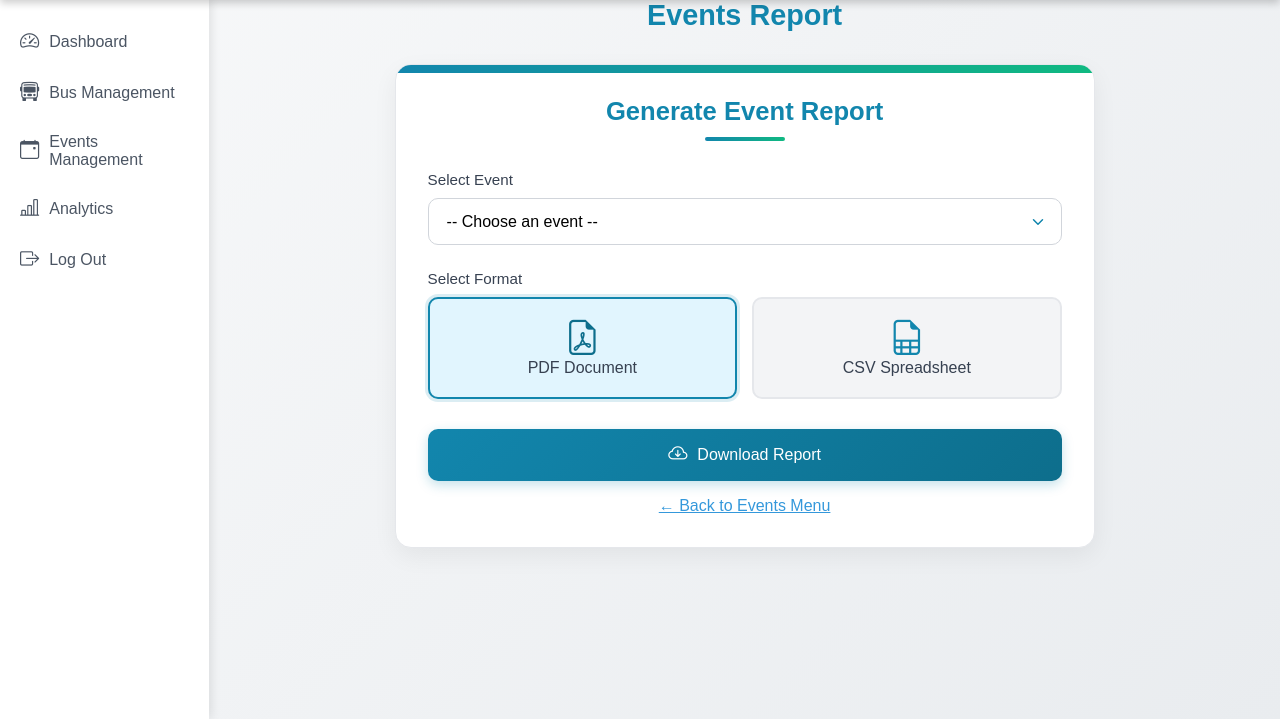
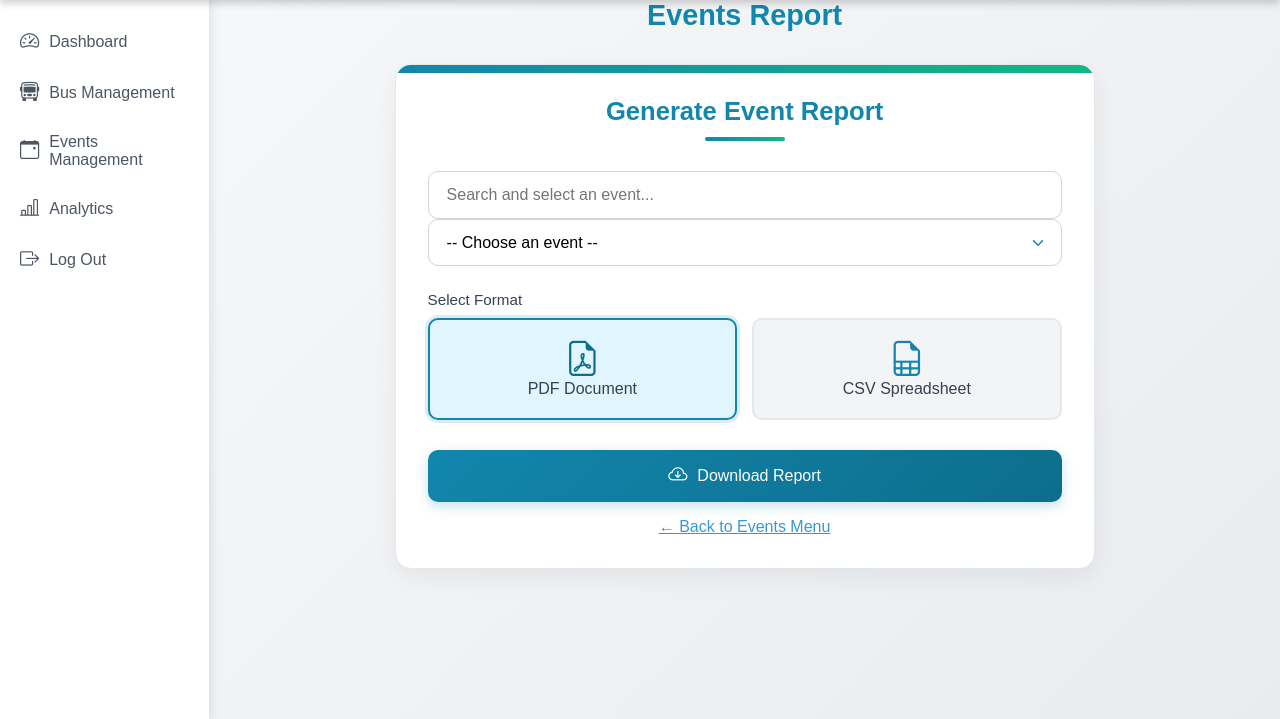
Before and after one commit to Thembeka-Yvonne/MEB-HUB-PROJECT, a Django app: template administration/templates/admin/events/event_details.html in a window 1280 px wide. Shown: the part 81-800 px from the top of the page. Run offline with Django 5.2, Linux system fonts and the light colour scheme; tables that the repository leaves empty hold one stand-in row (values such as "Sample post"); the template is opened without the code that fills it: values that come from a table or form of the project are taken from there, most other values are stand-ins (such as "Sample title", 1, 10 or a date in 2020); some libraries are stand-ins or nearby versions.

Commit message:
implemented search functionality

```diff
--- a/administration/templates/admin/events/event_details.html
+++ b/administration/templates/admin/events/event_details.html
@@ -165,6 +165,14 @@
             cursor: pointer;
         }
 
+        .form-input{
+            width: 100%;
+            padding: 14px 18px;
+            border: 1px solid var(--gray-300);
+            border-radius: 10px;
+            font-size: 1rem;
+        }
+
         .form-select:focus {
             outline: none;
             border-color: var(--primary);
@@ -322,16 +330,24 @@
 
                 <form id="reportForm" method="get">
                     <div class="form-group">
-                        <label for="eventSelect" class="form-label">Select Event</label>
+                        <div class="dropdown">
+                          <input type="text" class="form-input dropdown-toggle" id="eventSearch"
+                            placeholder="Search and select an event..." autocomplete="off"
+                            data-bs-toggle="dropdown" aria-expanded="false">
+
+                        <!-- Hidden select element that will hold the actual value -->
                         <select class="form-select" id="eventSelect" required>
                             <option value="">-- Choose an event --</option>
                             {% for event in events %}
-                                <option value="{{event.event_id}}">{{event.description}}</option>
+                                <option value="{{event.event_id}}">{{event.title}}</option>
                             {% empty %}
                                 <option disabled>No events found for this admin.</option>
                             {% endfor %}
                         </select>
                     </div>
+
+                </div>
+
 
                     <div class="form-group">
                         <label class="form-label">Select Format</label>
@@ -348,17 +364,69 @@
                         <input type="hidden" id="formatSelect" value="pdf">
                     </div>
 
-                    <button type="submit" class="btn btn-primary">
+                    <button id="downloadBtn" type="submit" class="btn btn-primary" disabled>
                         <i class="bi bi-cloud-arrow-down btn-icon"></i>  Download Report
                     </button>
                 </form>
-          <a href="{% url 'events_menu' %}" class="back-link">← Back to Events Menu</a>
-
+                <a href="{% url 'events_menu' %}" class="back-link">← Back to Events Menu</a>
             </div>
         </div>
     </div>
+<script>
+document.addEventListener('DOMContentLoaded', function() {
+    const eventSearch = document.getElementById('eventSearch');
+    const eventSelect = document.getElementById('eventSelect');
+    const downloadBtn = document.getElementById('downloadBtn');
+    const originalOptions = Array.from(eventSelect.options);
 
-    <script>
+    // Search functionality
+    eventSearch.addEventListener('input', function() {
+        const searchTerm = this.value.toLowerCase();
+
+        // Clear existing options except the first one
+        while (eventSelect.options.length > 1) {
+            eventSelect.remove(1);
+        }
+
+        // Filter and add matching options
+        originalOptions.forEach(option => {
+            if (option.value && option.text.toLowerCase().includes(searchTerm)) {
+                eventSelect.add(new Option(option.text, option.value));
+            }
+        });
+
+        // Disable download button if no selection
+        downloadBtn.disabled = eventSelect.value === '';
+    });
+
+    // Enable/disable download button based on selection
+    eventSelect.addEventListener('change', function() {
+        downloadBtn.disabled = this.value === '';
+    });
+
+    // Download functionality
+    downloadBtn.addEventListener('click', function() {
+        if (eventSelect.value) {
+            // Here you can implement the download logic
+            // For example, redirect to a download endpoint:
+            window.location.href = `/download-event/${eventSelect.value}/`;
+
+            // Or if you're using a form:
+            // const form = document.createElement('form');
+            // form.method = 'POST';
+            // form.action = '/download-event/';
+            // const input = document.createElement('input');
+            // input.type = 'hidden';
+            // input.name = 'event_id';
+            // input.value = eventSelect.value;
+            // form.appendChild(input);
+            // document.body.appendChild(form);
+            // form.submit();
+        }
+    });
+});
+</script>
+<script>
         // Format selection
         const formatOptions = document.querySelectorAll('.download-option');
         formatOptions.forEach(option => {
@@ -385,7 +453,7 @@
 
 
         });
-    </script>
+</script>
     </div>
 </body>
 </html>
```
